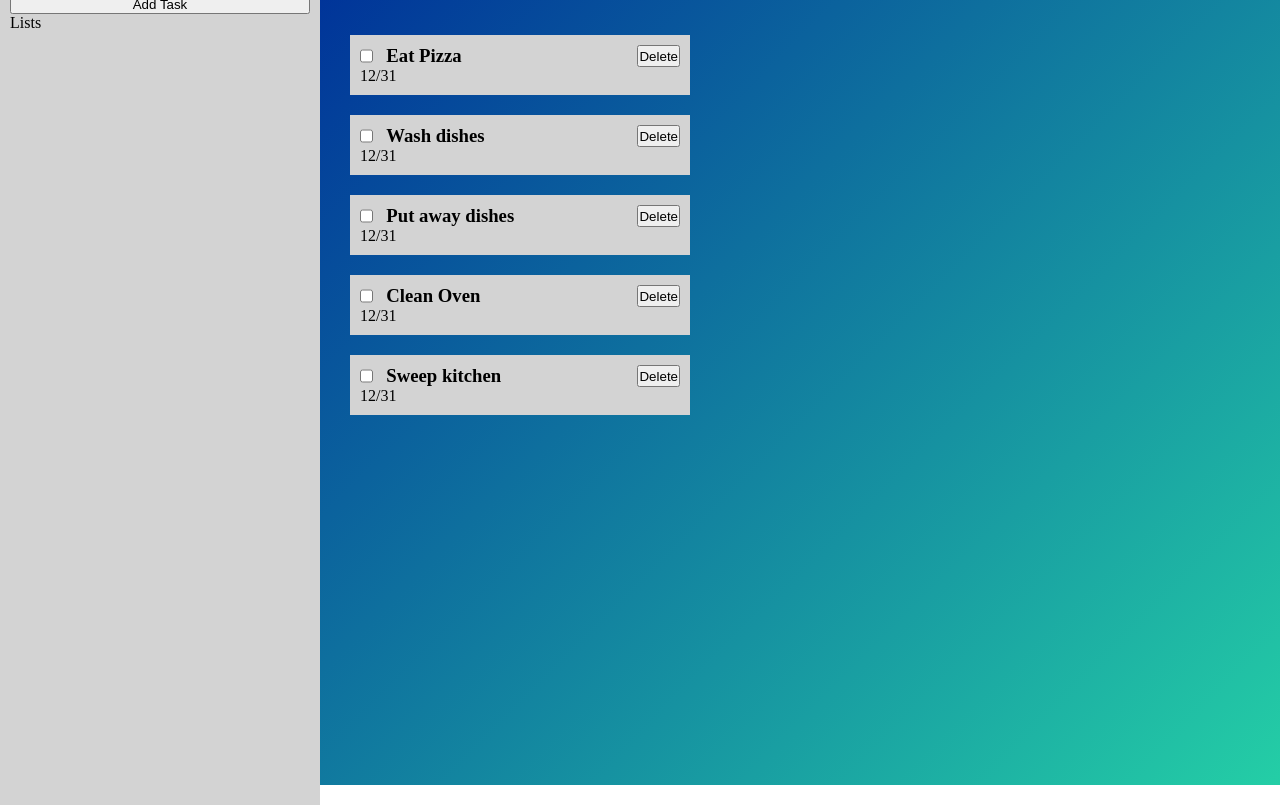
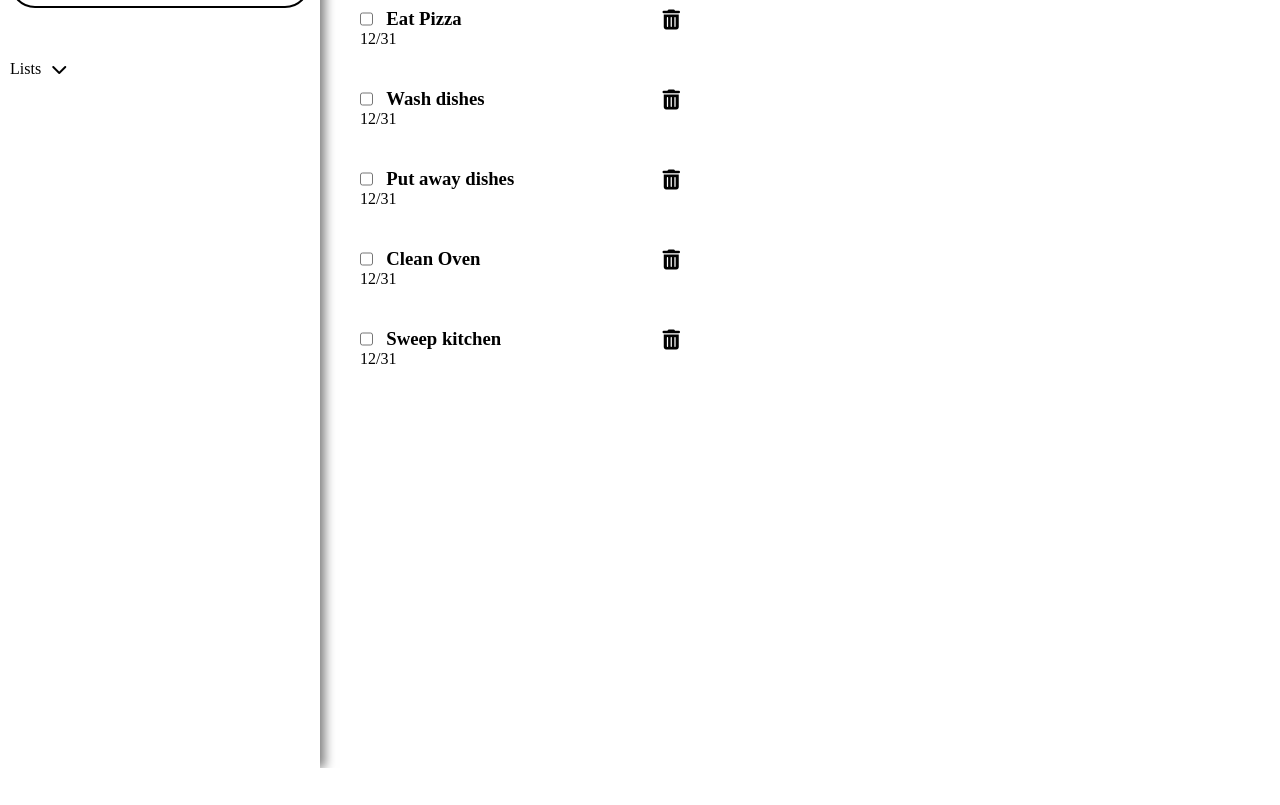
Before and after one commit to jperales64/todo-list, a website built with webpack: page dist/index.html in a window 1280 px wide. Shown: the part 52-857 px from the top of the page. After the commit the page ends 820 px from the top, so only its background shows below. Built offline with nearby package versions, Linux system fonts and the light colour scheme.

Commit message:
style changes

```diff
--- a/package.json
+++ b/package.json
@@ -17,7 +17,13 @@
   },
   "homepage": "https://github.com/jperales64/todo-list#readme",
   "devDependencies": {
+    "css-loader": "^6.5.1",
+    "style-loader": "^3.3.1",
     "webpack": "^5.65.0",
     "webpack-cli": "^4.9.1"
+  },
+  "dependencies": {
+    "@fortawesome/fontawesome-free": "^5.15.4",
+    "date-fns": "^2.28.0"
   }
 }
--- a/src/listDisplayer.js
+++ b/src/listDisplayer.js
@@ -93,7 +93,11 @@ const createItemDescription = (listItem) => {
 const createDeleteButton = () => {
     const deleteButton = document.createElement("button");
     deleteButton.classList.add("delete-button");
-    deleteButton.textContent = "Delete";
+    // deleteButton.textContent = "Delete";
+    deleteButton.classList.add('fas');
+    deleteButton.classList.add('fa-trash-alt');
+    deleteButton.classList.add('fa-lg');
+
 
     return deleteButton;
 };
--- a/src/style.css
+++ b/src/style.css
@@ -3,13 +3,8 @@
     margin: 0;
 }
 
-body {
-    overflow: hidden;
-}
-
-.content {
-    height: 100vh;
-    background: linear-gradient(135deg, #003399, #24cea6);
+header {
+    background-color: #398ee7;
 }
 
 .main-div,
@@ -19,12 +14,68 @@ body {
     display: flex;
 }
 
+.toolbar {
+    width: 300px;
+    flex-direction: column;
+    padding: 10px;
+    box-shadow: 5px 0px 10px rgba(0, 0, 0, .5);
+}
+
+.add-button {
+    border-radius: 500px;
+    border-style: solid;
+    padding: 15px 32px;
+    text-align: center;
+    text-decoration: none;
+    display: inline-block;
+    font-size: 16px;
+    display: flex;
+    justify-content: center;
+    gap: 5px;
+    background-color: white;
+}
+
+.add-button:hover {
+    background: #398ee7;
+    color: white;
+}
+
+.add-button:active {
+    background: #0071c6;
+    transform: scale(0.98);
+}
+
+.list-label {
+    display: flex;
+    gap: 5px;
+    align-items: center;
+    padding-top: 3em;
+}
+
+.list-label-icon {
+    background-color: rgba(0, 0, 0, 0);
+    border-radius: 50%;
+    padding: 5px;
+}
+
+.list-label-icon:hover {
+    background-color: #398ee7;
+    color: white;
+}
+
+body {
+    overflow: hidden;
+}
+
+.content {
+    height: 100vh;
+}
+
 .main-div {
     width: 100%;
 }
 
 .toolbar {
-    background-color: lightgray;
     width: 300px;
     flex-direction: column;
     padding: 10px;
@@ -33,7 +84,6 @@ body {
 .list-view {
     align-items: center;
     flex-grow: 1;
-    background: linear-gradient(135deg, #003399, #24cea6);
 }
 
 .list-div {
@@ -54,7 +104,6 @@ body {
     min-height: 2em;
     display: flex;
     flex-direction: column;
-    background-color: lightgray;
     margin: 10px;
     padding: 10px;
 }
@@ -65,6 +114,17 @@ body {
 
 .delete-button {
     margin-left: auto;
+    background-color: white;
+    border: none;
+}
+
+.delete-button:hover {
+    color: #398ee7;
+}
+
+.delete-button:active {
+    color: #0071c6;
+    transform: scale(0.98);
 }
 
 .pop-up-form {
@@ -112,9 +172,7 @@ body {
 .list-label {}
 
 .active,
-.list-label:hover {
-    color: rebeccapurple;
-}
+.list-label:hover {}
 
 .list-array-div {
     max-height: 0;
--- a/src/webPage.js
+++ b/src/webPage.js
@@ -1,7 +1,7 @@
 const displayWebPage = () => {
 
     const content = document.querySelector('.content');
-    content.append(createHeader());
+    //content.append(createHeader());
 
     const mainDiv = document.createElement('div');
     mainDiv.classList.add('main-div');
@@ -10,32 +10,35 @@ const displayWebPage = () => {
     toolbar.classList.add('toolbar');
 
     const addButton = document.createElement('button');
-    addButton.textContent = "Add Task";
+    addButton.textContent = "Create a new task";
     addButton.classList.add('add-button');
+    addButton.classList.add('fas');
+    addButton.classList.add('fa-plus');
 
     const listArrayDivContainer = document.createElement('div');
     listArrayDivContainer.classList.add('list-array-div-container');
 
     const listLabel = document.createElement('div');
+    const listLabelIcon = document.createElement('div');
     listLabel.textContent = 'Lists';
     listLabel.classList.add('list-label');
+    listLabelIcon.classList.add('fas');
+    listLabelIcon.classList.add('fa-chevron-down');
+    listLabelIcon.classList.add('list-label-icon');
+    listLabel.appendChild(listLabelIcon);
 
+    const listArrayDiv = document.createElement('div');
+    listArrayDiv.classList.add('list-array-div');
 
-
-    listLabel.addEventListener("click", function() {
-        this.classList.toggle("active");
-        var content = this.nextElementSibling;
+    listLabelIcon.addEventListener("click", function() {
+        listLabelIcon.classList.toggle("active");
+        const content = document.querySelector('.list-array-div');
         if (content.style.maxHeight) {
             content.style.maxHeight = null;
         } else {
             content.style.maxHeight = content.scrollHeight + "px";
         }
     });
-
-
-
-    const listArrayDiv = document.createElement('div');
-    listArrayDiv.classList.add('list-array-div');
 
     listArrayDivContainer.appendChild(listLabel);
     listArrayDivContainer.appendChild(listArrayDiv);
```
Also changed, not shown: dist/index.html, dist/main.js, 1 other file.
